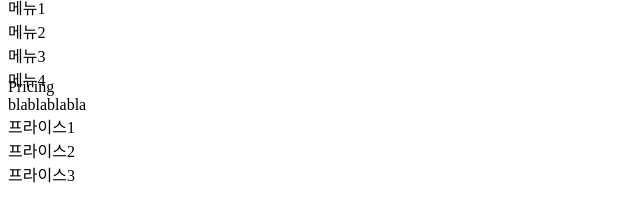
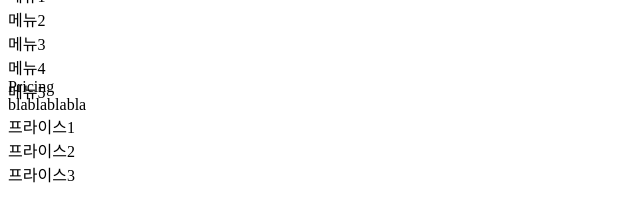
Before and after one commit to Ellie998/--Web, a plain HTML site: page html/index.html in a window 1280 px wide. Shown: the whole page, without its empty margins (0-640 px from the left). Drawn offline with Linux system fonts and the light colour scheme.

Commit message:
second commit

```diff
--- a/html/index.html
+++ b/html/index.html
@@ -22,6 +22,7 @@
         <div class="nav-item">메뉴2</div>
         <div class="nav-item">메뉴3</div>
         <div class="nav-item">메뉴4</div>
+        <div class="nav-item">메뉴5</div>
       </div>
     </div>
     <div class="main">
```
